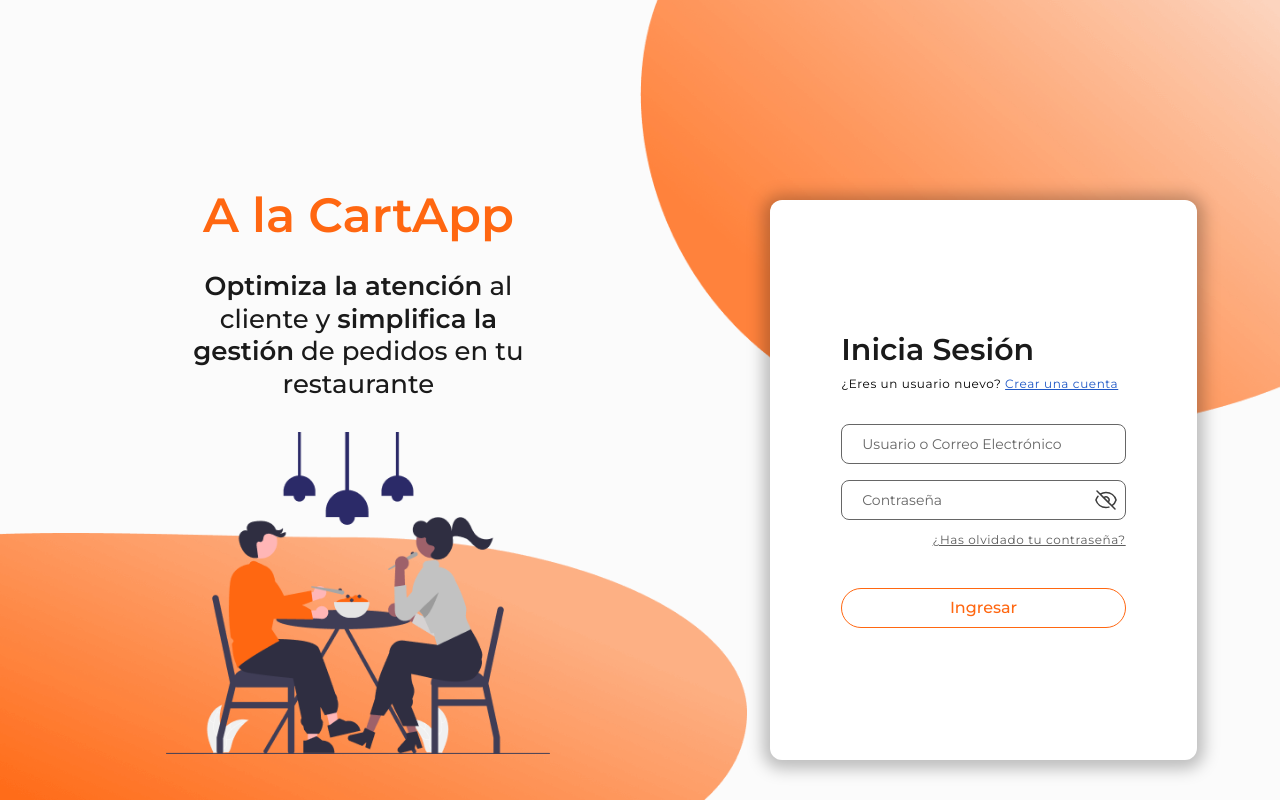
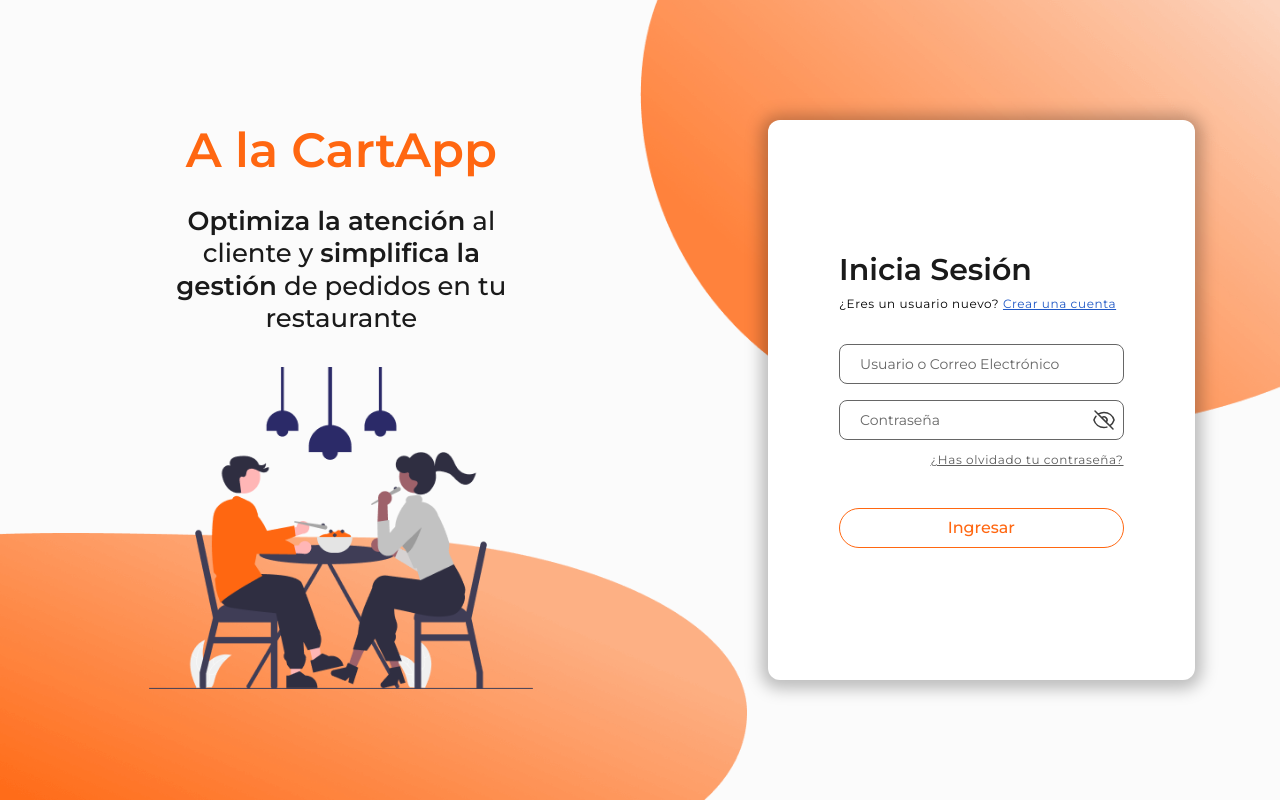
Before and after one commit to No-Country/s12-25-t-java-next, a Next.js app in the folder Frontend/: page /admin/login in a window 1280 px wide. Built offline with nearby package versions, Linux system fonts and the light colour scheme.

Commit message:
solved elements positions on main layout

```diff
--- a/Frontend/src/app/admin/layout.tsx
+++ b/Frontend/src/app/admin/layout.tsx
@@ -5,10 +5,14 @@ import React from 'react'
 
 function LoginLayout({ children }: { children: React.ReactNode }) {
 	return (
-		<div className="h-screen bg-desktopwhitebackground">
+		<div className="relative h-screen bg-desktopwhitebackground">
 			<HeaderImage />
-			<MainContent />
-			{children}
+			<div className="absolute w-screen h-screen">
+				<div className="flex w-full h-full items-center justify-around">
+					<MainContent />
+					{children}
+				</div>
+			</div>
 			<FooterImage />
 		</div>
 	)
--- a/Frontend/src/app/admin/login/page.tsx
+++ b/Frontend/src/app/admin/login/page.tsx
@@ -10,7 +10,7 @@ function LoginPage() {
 	}
 
 	return (
-		<div className="absolute w-1/3 h-[35rem] rounded-xl shadow-form bg-white right-[6.5vw] top-1/4 bg-none">
+		<div className=" w-1/3 h-[35rem] rounded-xl shadow-form bg-white right-[6.5vw] top-1/4 bg-none">
 			<div className="flex w-full h-full justify-center items-center">
 				<div className="flex flex-col w-2/3">
 					<h2 className="text-3xl font-semibold text-font">Inicia Sesión</h2>
--- a/Frontend/src/components/admin/MainContent.tsx
+++ b/Frontend/src/components/admin/MainContent.tsx
@@ -2,7 +2,7 @@ import Image from 'next/image'
 
 function MainContent() {
 	return (
-		<div className="relative z-10 top-[22vh] left-[8vw] w-[40vw] flex flex-col items-center">
+		<div className=" z-10 top-[22vh] left-[8vw] w-[40vw] flex flex-col items-center">
 			<h1 className="text-5xl text-center leading-[4.875rem] font-semibold text-primary-100 mb-4">
 				A la CartApp
 			</h1>
```
